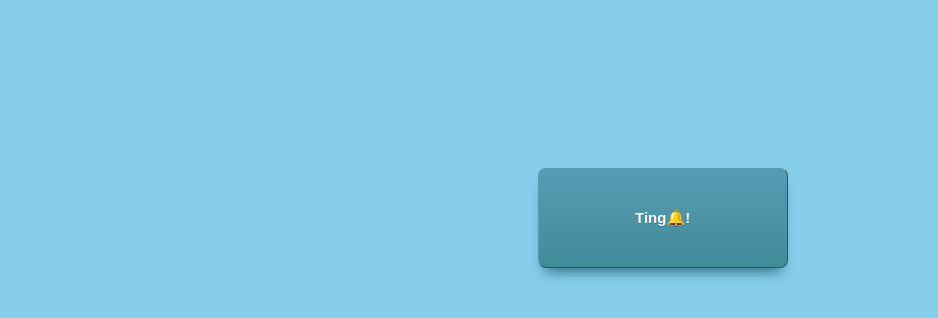
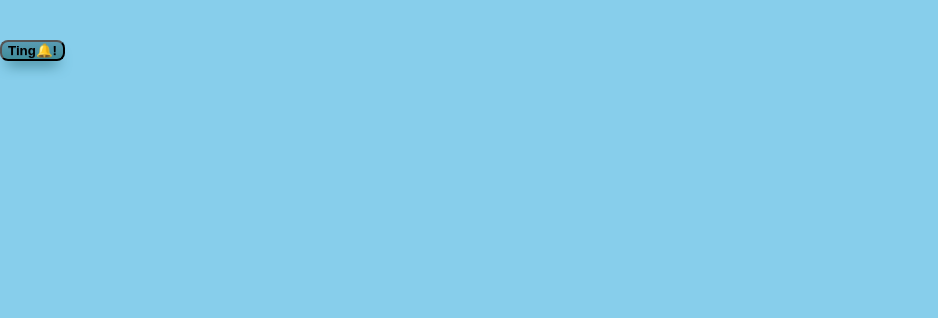
Before and after one commit to hernandoabella/sound-on-click, a plain HTML site: page index.html in a window 1280 px wide. Shown: the part 120-438 px from the top of the page, without its empty margins (0-938 px from the left). Drawn offline with Linux system fonts and the light colour scheme.

Commit message:
update styles.css

```diff
--- a/styles.css
+++ b/styles.css
@@ -4,22 +4,14 @@ body{
     box-sizing: border-box;
     background-color: skyblue;
 }
+
 h1{
     font-size: 4rem;
     color: #5d5d5d;
     text-align: center;
+}
 
-  }
 .button {
-    font-size:15px;
-    font-family:Arial;
-    width:250px;
-    height:100px;
-    margin-top: 10%;
-    margin-left: 42%;
-    border-width:1px;
-    color:#fff;
-    border-color:#599bb3;
     font-weight:bold;
     border-top-left-radius:8px;
     border-top-right-radius:8px;
```
Lines whose indentation alone changed are shown as unchanged.
